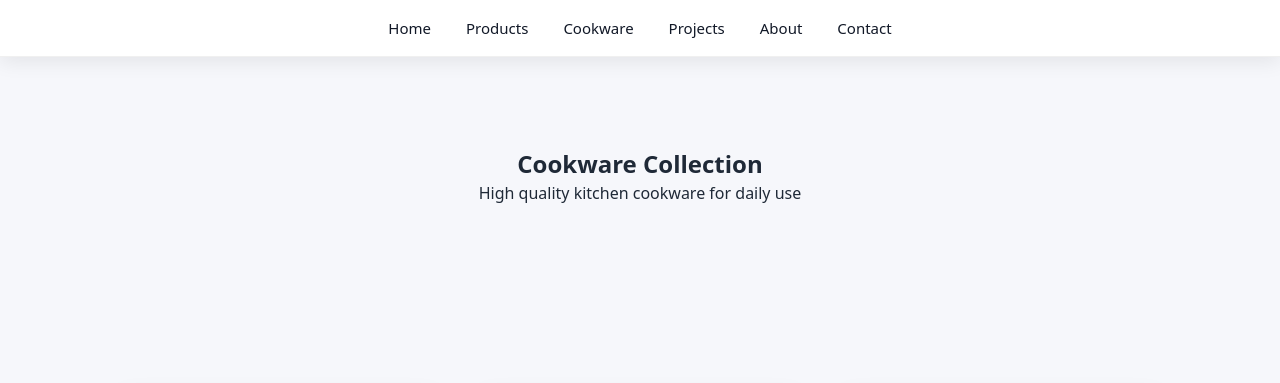
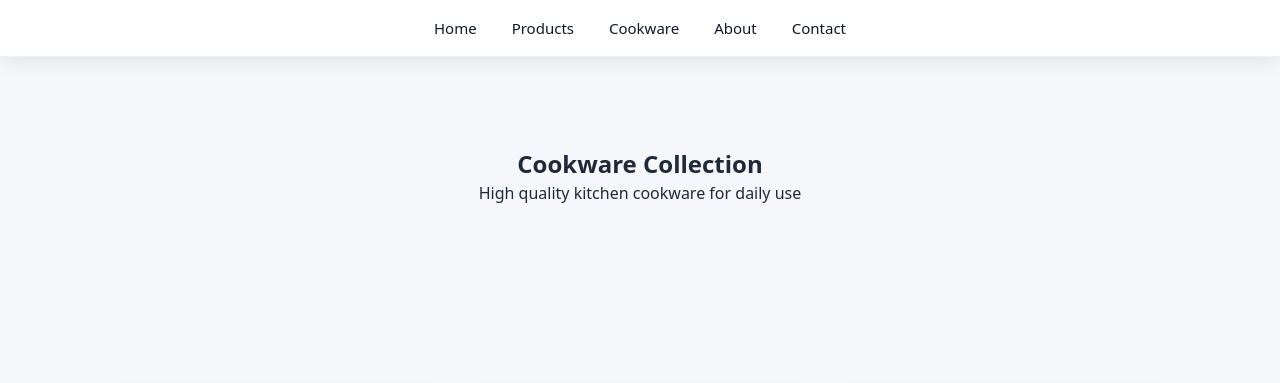
Before and after one commit to ayushsingh01894/Maa_Kripa_Interprises, a plain HTML site: page cookware.html in a window 1280 px wide. Shown: the top 383 px of the page. Drawn offline with Linux system fonts and the light colour scheme.

Commit message:
Add changes

```diff
--- a/cookware.html
+++ b/cookware.html
@@ -12,7 +12,6 @@
     <a href="index.html">Home</a>
     <a href="index.html#products">Products</a>
     <a href="cookware.html">Cookware</a>
-    <a href="index.html#projects">Projects</a>
     <a href="index.html#about">About</a>
     <a href="index.html#contact">Contact</a>
 </nav>
```
Also changed, not shown: index.html (+0 -1 lines).
